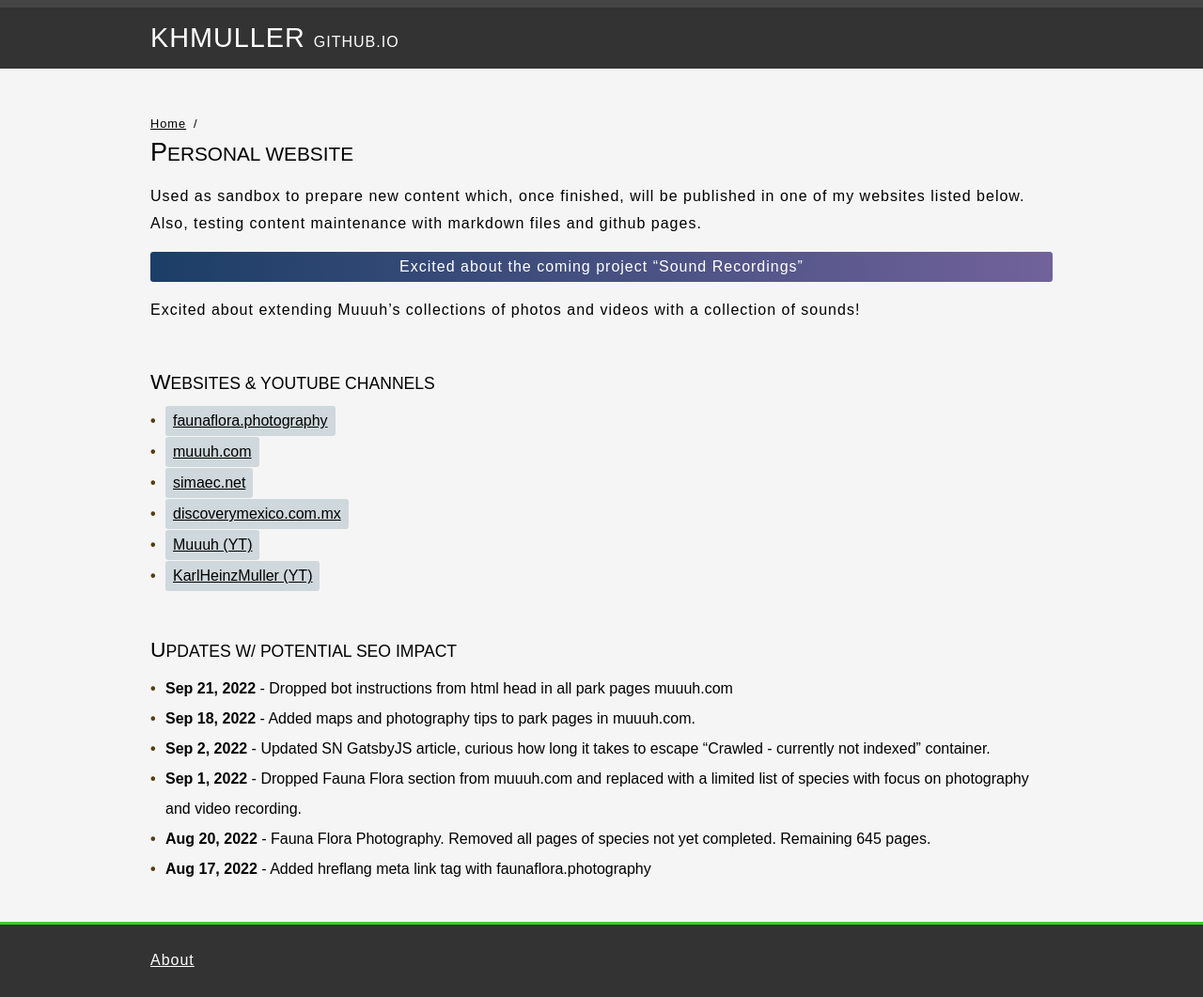
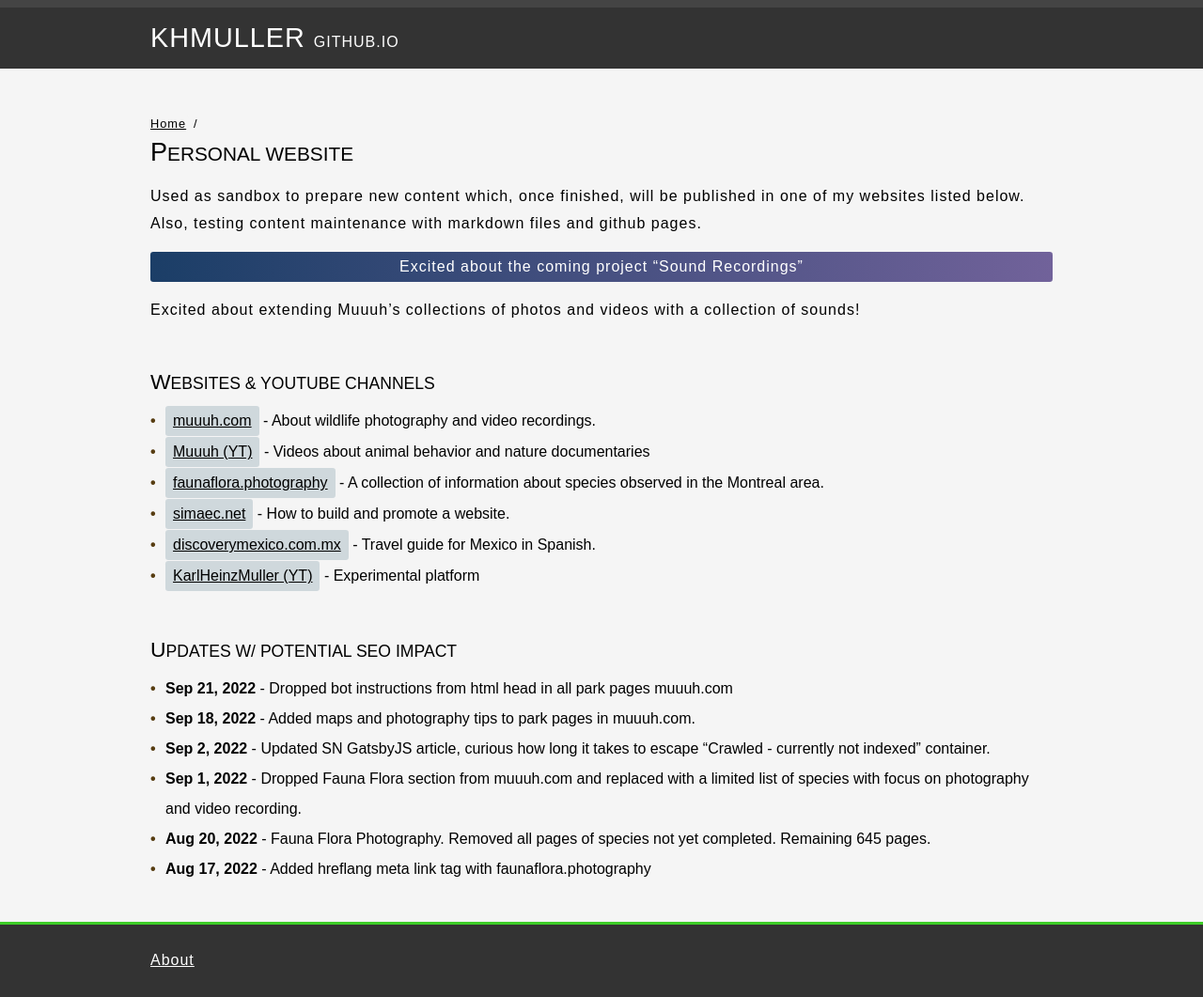
Before and after one commit to KHMuller/khmuller.github.io, a Jekyll site: the page built from index.md, in a window 1280 px wide. Shown: the whole page at 94% size. Built offline with Jekyll 4.4.1, drawn with Linux system fonts in a browser that asks for light colours.

Commit message:
Update index.md

```diff
--- a/index.md
+++ b/index.md
@@ -16,12 +16,12 @@ Excited about extending Muuuh's collections of photos and videos with a collecti
 
 ### Websites &amp; YouTube Channels
 
-- [faunaflora.photography](https://faunaflora.photography "Fauna Flora Photography")
-- [muuuh.com](https://muuuh.com "Muuuh Wildlife Photography")
-- [simaec.net](https://www.simaec.net "Web Publishing")
-- [discoverymexico.com.mx](https://www.discoverymexico.com.mx "Discovery Mexico")
-- [Muuuh (YT)](https://youtube.com/@Muuuh "Muuuh Wildlife Photography")
-- [KarlHeinzMuller (YT)](https://youtube.com/@KarlHeinzMuller "Karl-Heinz Müller")
+- [muuuh.com](https://muuuh.com "Muuuh Wildlife Photography") - About wildlife photography and video recordings.
+- [Muuuh (YT)](https://youtube.com/@Muuuh "Muuuh Wildlife Photography") - Videos about animal behavior and nature documentaries
+- [faunaflora.photography](https://faunaflora.photography "Fauna Flora Photography") - A collection of information about species observed in the Montreal area.
+- [simaec.net](https://www.simaec.net "Web Publishing") - How to build and promote a website.
+- [discoverymexico.com.mx](https://www.discoverymexico.com.mx "Discovery Mexico") - Travel guide for Mexico in Spanish.
+- [KarlHeinzMuller (YT)](https://youtube.com/@KarlHeinzMuller "Karl-Heinz Müller") - Experimental platform
 
 ### Updates w/ Potential SEO Impact
 - **Sep 21, 2022** - Dropped bot instructions from html head in all park pages muuuh.com
```
